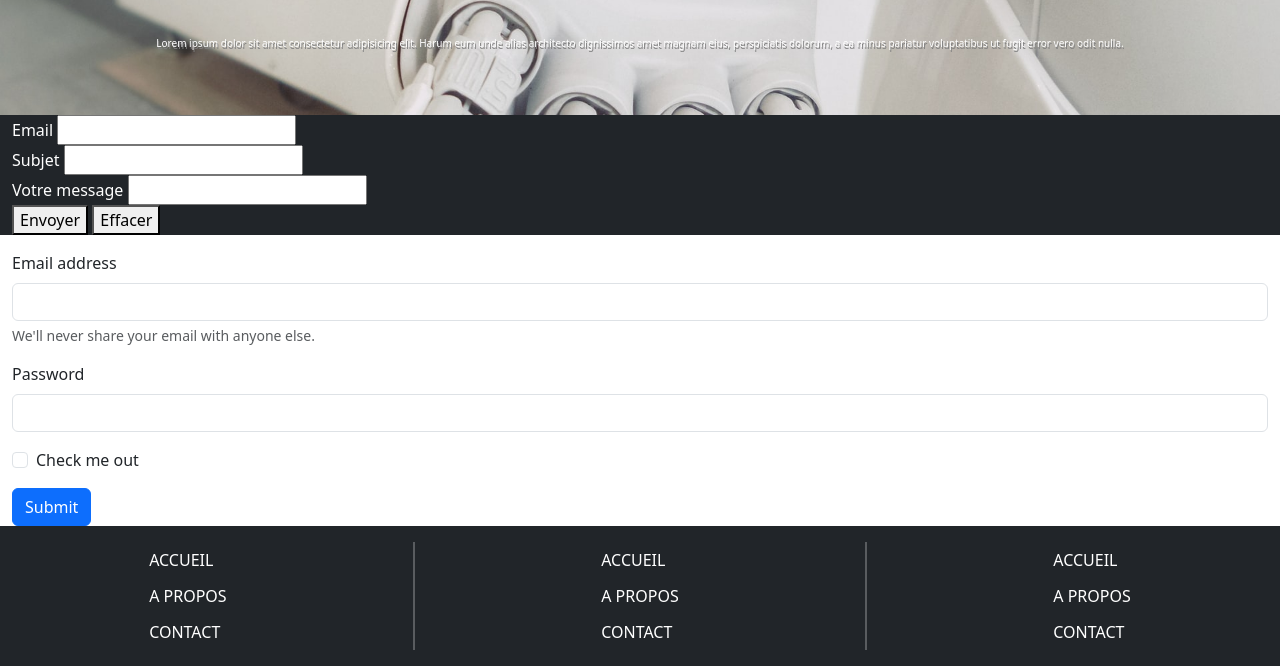
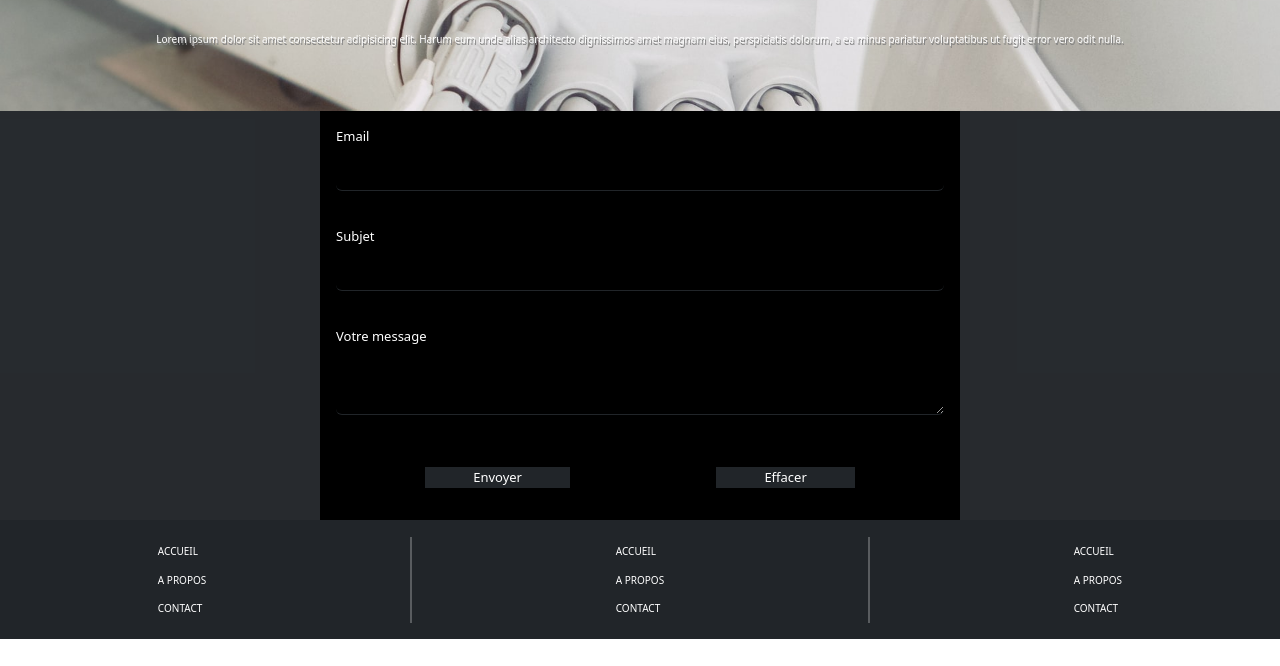
Before and after one commit to MmeEyerusalem/maquette-bootstrap, a plain HTML site: page contact.html in a window 1280 px wide. Shown: the part 136-802 px from the top of the page. Drawn offline with nearby package versions, Linux system fonts and the light colour scheme.

Commit message:
maquette-bootstrap

```diff
--- a/a propos.html
+++ b/a propos.html
@@ -16,7 +16,7 @@
 
 <body>
     <!----------------------- Header -------------------------------------->
-    <nav class="navbar navbar-expand-lg bg-black ">
+    <nav class="navbar navbar-expand-lg bg-black headerApropos ">
         <div class="container-fluid ">
             <div class="logo">
                 <img src="./assets/img/s1b1-1.jpeg" alt="logo">
@@ -63,7 +63,7 @@
         </div>
     </section>
 
-    <section class="container-fluid bgimg">
+    <section class="container-fluid position-sticky bgimg">
         <div class="row p-3 troisPara">
             <div class="col-4">
                 <h3 class="text-white  fs-5">NOTRE EQUIPE</h3>
@@ -87,7 +87,7 @@
         </div>
     </section>
 
-    <div class="bg-dark align-content-centre d-flex justify-content-center pt-3">
+    <div class="bg-dark align-content-centre d-flex justify-content-center pt-5">
         <h5 class=" align-self-start text-white">Nos realisations</h5>
     </div>
 
@@ -106,10 +106,10 @@
     </section>
 
     <!----------------------- Footer -------------------------------------->
-    <section class="bg-black d-flex justify-content-around p-3 px-5">
+    <section class="bg-black d-flex justify-content-around p-3 px-5 footerApropos">
         <div>
             <nav class="nav flex-column lh-sm ">
-                <a class="nav-link active text-white" aria-current="page" href="./index.html">ACCUEIL</a>
+                <a class="nav-link text-white" href="./index.html">ACCUEIL</a>
                 <a class="nav-link text-white" href="./a propos.html">A PROPOS</a>
                 <a class="nav-link text-white" href="./contact.html">CONTACT</a>
             </nav>
@@ -117,7 +117,7 @@
         <div class="vr"></div>
         <div>
             <nav class="nav flex-column lh-sm ">
-                <a class="nav-link active text-white" aria-current="page" href="./index.html">ACCUEIL</a>
+                <a class="nav-link text-white" href="./index.html">ACCUEIL</a>
                 <a class="nav-link text-white" href="./a propos.html">A PROPOS</a>
                 <a class="nav-link text-white" href="./contact.html">CONTACT</a>
             </nav>
@@ -125,7 +125,7 @@
         <div class="vr"></div>
         <div>
             <nav class="nav flex-column lh-sm ">
-                <a class="nav-link active text-white" aria-current="page" href="./index.html">ACCUEIL</a>
+                <a class="nav-link text-white" href="./index.html">ACCUEIL</a>
                 <a class="nav-link text-white" href="./a propos.html">A PROPOS</a>
                 <a class="nav-link text-white" href="./contact.html">CONTACT</a>
             </nav>
@@ -162,7 +162,7 @@
 
     <script src="https://kit.fontawesome.com/c194d650bf.js" crossorigin="anonymous"></script>
 
-    <script src="script.js"></script>
+    <script src="./assets/js/script.js"></script>
 </body>
 
 </html>
--- a/assets/css/style.css
+++ b/assets/css/style.css
@@ -9,19 +9,17 @@
 .img-yeux img{
     width: 100%;
 }
+/* .body1{
+
+    justify-content: center;
+} */
 .vr{
     border-left: 2px solid rgb(255, 255, 255);
 }
-
+.footerIndex{
+    font-size: small;
+}
 /* --------------Page A propos--------------- */
-
-/* img-apropos{
-    width: 100%;
-} */
-/* .hand{
-    background: url('../img/s1b3.jpeg');
-
-} */
 .para-aPropos{
     width: 90%;
     align-content: center;
@@ -40,7 +38,9 @@
     background-position-y: center;
     /* position: absolute; */
     text-align: justify;
-    /* position: fixed; */
+    position: fixed;
+    top: 0px;
+    left: 0px;
 }
 h3{
     text-align: center;
@@ -51,6 +51,12 @@ h3{
 }
 .imgRealisation img{
     width: 100%;
+}
+.headerApropos{
+    font-size: small;
+}
+.footerApropos{
+    font-size: x-small;
 }
 /* --------------Page contact--------------- */
 .img-contact{
@@ -65,3 +71,16 @@ h3{
     font-size: 50px;
     text-shadow: 1px 2px grey;
 }
+
+.formContact{
+    font-size: small;
+}
+.bgContact{
+    background-color: #212529f8;
+}
+.headerContact{
+    font-size: small;
+}
+.footerContact{
+    font-size: x-small;
+}
--- /dev/null
+++ b/assets/js/script.js
@@ -0,0 +1,32 @@
+let formContact = document.querySelector('form');
+let inputEmail = document.querySelector('email');
+let inputSujet = document.querySelector('sujet');
+let inputMessage = document.querySelector('message');
+
+let inputs = document.querySelectorAll('input');
+
+
+formContact.addEventListener('envoyer', function(event) {
+
+    event.preventDefault();
+
+    let valueEmail = inputEmail.value.tirm();
+    let valueSujet = inputSujet.value();
+    let valueMessage = inputMessage.value();
+
+
+    let lengthSujet = valueSujet.length;
+
+    console.log(lengthSujet);
+
+    let donnees = [valueSujet, valueEmail, valuePassword];
+
+    if (donnees.includes('')){
+        error.innerHTML += "<p> Tout les champs sont requis !</p>";
+        error.classList.add('error');
+    }else{
+
+    }
+
+
+});
--- a/contact.html
+++ b/contact.html
@@ -16,7 +16,7 @@
 
 <body>
     <!----------------------- Header -------------------------------------->
-    <nav class="navbar navbar-expand-lg bg-black ">
+    <nav class="navbar navbar-expand-lg bg-black headerContact ">
         <div class="container-fluid ">
             <div class="logo">
                 <img src="./assets/img/s1b1-1.jpeg" alt="logo">
@@ -50,70 +50,54 @@
     </section>
 
     <section class="container-fluid">
-        <div class="row bg-dark text-white mb-3">
-            <form>
-                <label for="email">Email</label>
-                <input type="text" id="email" name="email">
+        <div class="row bg-dark.bg-gradient text-white d-flex justify-content-center bgContact">
+            <form class="col-6 p-3 bg-black formContact">
+                <div class="mb-3">
+                    <label for="email" class="form-label">Email</label>
+                    <input type="email" class="form-control bg-black text-white border-top-0 border-start-0 border-end-0 border-dark" id="email" name="email">
+                </div>
                 <br>
-                <label for="subjet">Subjet</label>
-                <input type="text" id="sujet" name="sujet">
+                <div class="mb-3">
+                    <label for="subjet" class="form-label">Subjet</label>
+                    <input type="text" class="form-control bg-black text-white border-top-0 border-start-0 border-end-0 border-dark" id="sujet" name="sujet">
+                </div>
                 <br>
-                <label for="votreMessage">Votre message</label>
-                <input type="text" id="votreMessage" name="votreMessage">
+                <div class="mb-3 ">
+                    <label for="votreMessage" class="form-label">Votre message</label>
+                    <textarea type="text" class="form-control bg-black text-white border-top-0 border-start-0 border-end-0 border-dark"  id="votreMessage" name="votreMessage"> </textarea>
+                </div>
                 <br>
-                <button>Envoyer</button>
-                <button>Effacer</button>
+                <div class="d-flex justify-content-around p-3 ">
+                   <button class="bg-dark text-white text-center px-5 border-0">Envoyer</button>
+                   <button class="bg-dark text-white px-5 border-0">Effacer</button>
+                </div>
             </form>
         </div>
-
-        <form>
-            <div class="mb-3">
-              <label for="exampleInputEmail1" class="form-label">Email address</label>
-              <input type="email" class="form-control" id="exampleInputEmail1" aria-describedby="emailHelp">
-              <div id="emailHelp" class="form-text">We'll never share your email with anyone else.</div>
-            </div>
-            <div class="mb-3">
-              <label for="exampleInputPassword1" class="form-label">Password</label>
-              <input type="password" class="form-control" id="exampleInputPassword1">
-            </div>
-            <div class="mb-3 form-check">
-              <input type="checkbox" class="form-check-input" id="exampleCheck1">
-              <label class="form-check-label" for="exampleCheck1">Check me out</label>
-            </div>
-            <button type="submit" class="btn btn-primary">Submit</button>
-          </form>
-
     </section>
 
-
-
-
-
-
-
     <!----------------------- Footer -------------------------------------->
-    <section class="bg-dark d-flex justify-content-around p-3 px-5">
+    <section class="bg-dark border-top border-dark d-flex justify-content-around p-3 px-5 footerContact">
         <div>
             <nav class="nav flex-column lh-sm ">
-                <a class="nav-link active text-white" aria-current="page" href="#">ACCUEIL</a>
-                <a class="nav-link text-white" href="#">A PROPOS</a>
-                <a class="nav-link text-white" href="#">CONTACT</a>
+                <a class="nav-link text-white" href="./index.html">ACCUEIL</a>
+                <a class="nav-link text-white" href="./a propos.html">A PROPOS</a>
+                <a class="nav-link text-white" href="./contact.html">CONTACT</a>
             </nav>
         </div>
         <div class="vr"></div>
         <div>
             <nav class="nav flex-column lh-sm ">
-                <a class="nav-link active text-white" aria-current="page" href="#">ACCUEIL</a>
-                <a class="nav-link text-white" href="#">A PROPOS</a>
-                <a class="nav-link text-white" href="#">CONTACT</a>
+                <a class="nav-link text-white" href="./index.html">ACCUEIL</a>
+                <a class="nav-link text-white" href="./a propos.html">A PROPOS</a>
+                <a class="nav-link text-white" href="./contact.html">CONTACT</a>
             </nav>
         </div>
         <div class="vr"></div>
         <div>
             <nav class="nav flex-column lh-sm ">
-                <a class="nav-link active text-white" aria-current="page" href="#">ACCUEIL</a>
-                <a class="nav-link text-white" href="#">A PROPOS</a>
-                <a class="nav-link text-white" href="#">CONTACT</a>
+                <a class="nav-link text-white" href="./index.html">ACCUEIL</a>
+                <a class="nav-link text-white" href="./a propos.html">A PROPOS</a>
+                <a class="nav-link text-white" href="./contact.html">CONTACT</a>
             </nav>
         </div>
     </section>
@@ -144,7 +128,7 @@
 
     <script src="https://kit.fontawesome.com/c194d650bf.js" crossorigin="anonymous"></script>
 
-    <script src="script.js"></script>
+    <script src="./assets/js/script.js"></script>
 </body>
 
 </html>
```
Also changed, not shown: index.html (+15 -15 lines), assets/js/style.js (deleted).
